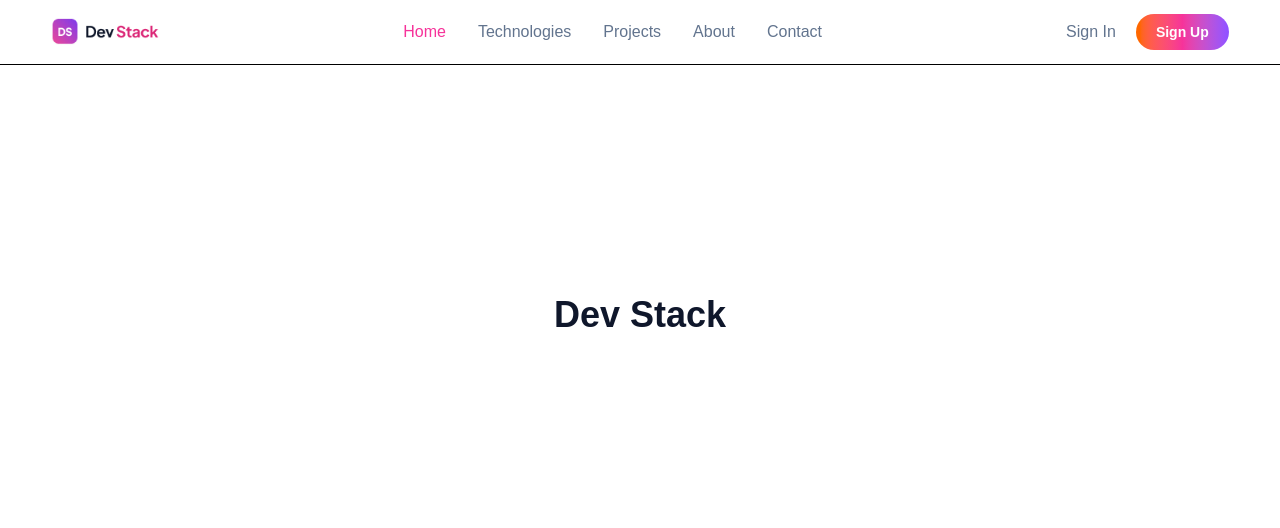
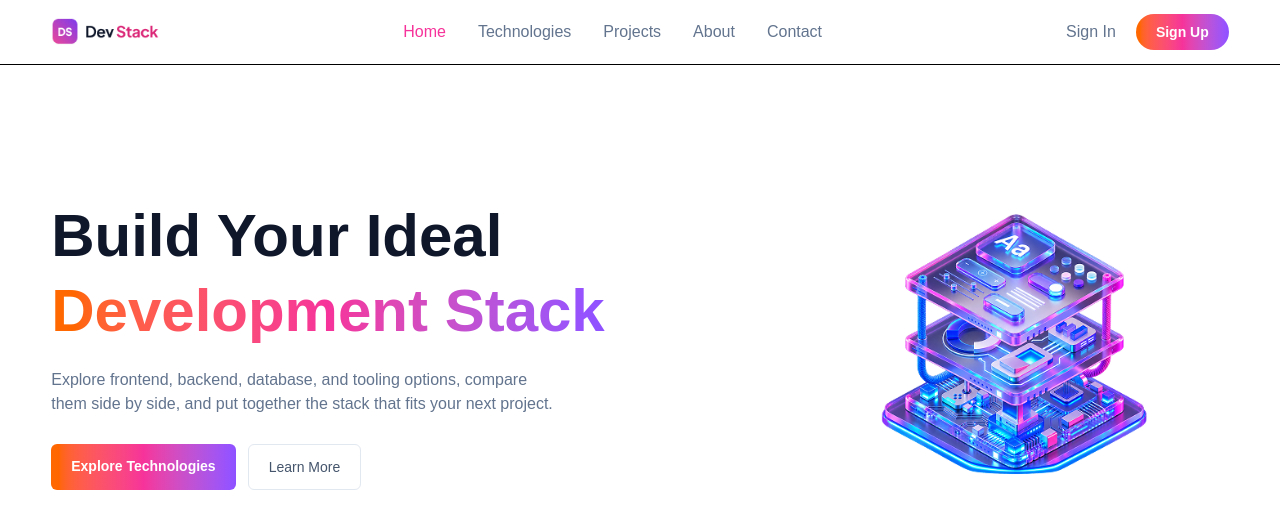
Before and after one commit to mdisrafil14/Assignment-05, a React (Vite) app: page / in a window 1280 px wide. Shown: the top 528 px of the page. Built offline with nearby package versions, Linux system fonts and the light colour scheme.

Commit message:
Add hero banner section

```diff
--- a/src/App.tsx
+++ b/src/App.tsx
@@ -1,16 +1,14 @@
 import Navbar from "./components/Navbar";
+import Hero from "./components/Hero";
 
 function App() {
   return (
     <>
       <Navbar />
+      <Hero />
 
       <main>
-        <section className="flex min-h-[500px] items-center justify-center">
-          <h1 className="text-4xl font-bold text-slate-900">
-            Dev Stack
-          </h1>
-        </section>
+        {/* Technologies section will come here */}
       </main>
     </>
   );
--- /dev/null
+++ b/src/components/Hero.tsx
@@ -0,0 +1,52 @@
+import banner from "../assets/banner-stack.png";
+
+const Hero = () => {
+  return (
+    <section className="mx-auto flex min-h-[520px] w-[92%] max-w-7xl items-center justify-between gap-10 py-16">
+
+      {/* Text */}
+      <div className="max-w-xl">
+        <h1 className="text-4xl font-bold leading-tight text-slate-900 sm:text-5xl lg:text-6xl">
+          Build Your Ideal
+          <span className="block bg-gradient-to-r from-orange-500 via-pink-500 to-violet-500 bg-clip-text text-transparent">
+            Development Stack
+          </span>
+        </h1>
+
+        <p className="mt-5 max-w-lg text-sm leading-6 text-slate-500 sm:text-base">
+          Explore frontend, backend, database, and tooling options,
+          compare them side by side, and put together the stack that
+          fits your next project.
+        </p>
+
+        {/* Buttons */}
+        <div className="mt-7 flex flex-wrap gap-3">
+          <a
+            href="#technologies"
+            className="rounded-md bg-gradient-to-r from-orange-500 via-pink-500 to-violet-500 px-5 py-3 text-sm font-semibold text-white"
+          >
+            Explore Technologies
+          </a>
+
+          <a
+            href="#about"
+            className="rounded-md border border-slate-200 px-5 py-3 text-sm font-medium text-slate-600"
+          >
+            Learn More
+          </a>
+        </div>
+      </div>
+
+      {/* Banner Image */}
+      <div className="hidden md:block">
+        <img
+          src={banner}
+          alt="Development stack illustration"
+          className="w-[360px] lg:w-[430px]"
+        />
+      </div>
+    </section>
+  );
+};
+
+export default Hero;
```
